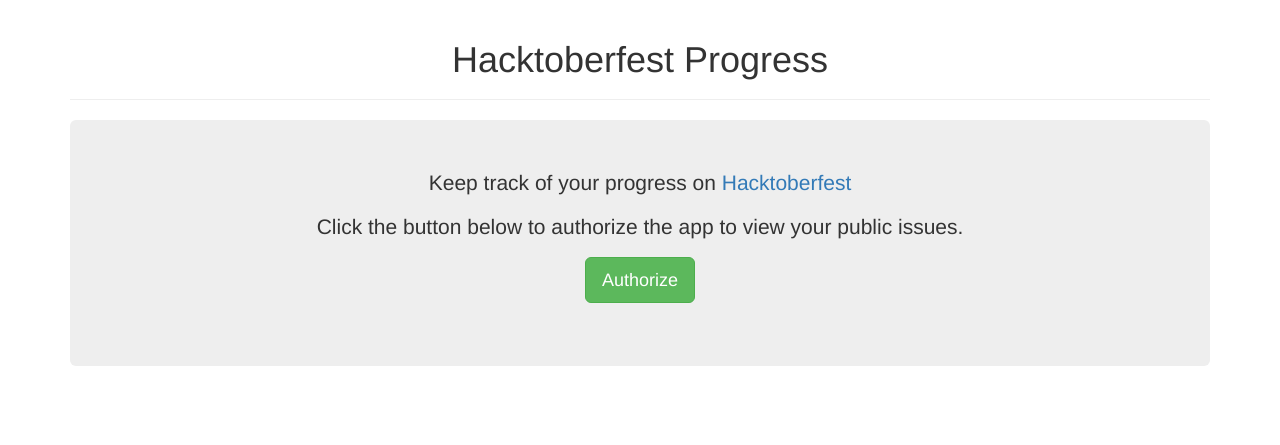
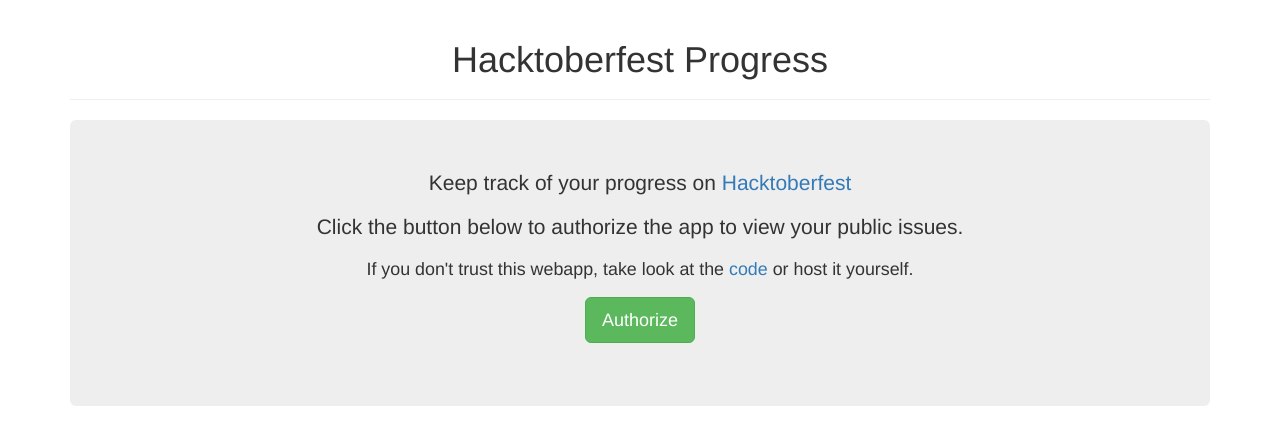
Before and after one commit to Thor77/HacktoberfestProgress, a Flask app: page / in a window 1280 px wide. Shown: the top 445 px of the page. Run offline with Flask 2, Linux system fonts and the light colour scheme; some libraries are stand-ins or nearby versions.

Commit message:
Add note about code and self-hosting

```diff
--- a/templates/index.jinja2
+++ b/templates/index.jinja2
@@ -5,6 +5,7 @@
     Keep track of your progress on <a href="https://hacktoberfest.digitalocean.com">Hacktoberfest</a>
   </p>
   <p>Click the button below to authorize the app to view your public issues.</p>
+  <p><small>If you don't trust this webapp, take look at the <a href="https://github.com/Thor77/HacktoberfestProgress">code</a> or host it yourself.</small></p>
   <p><a class="btn btn-lg btn-success" href="{{ auth_url }}" role="button">Authorize</a></p>
 </div>
 {% endblock %}
```
